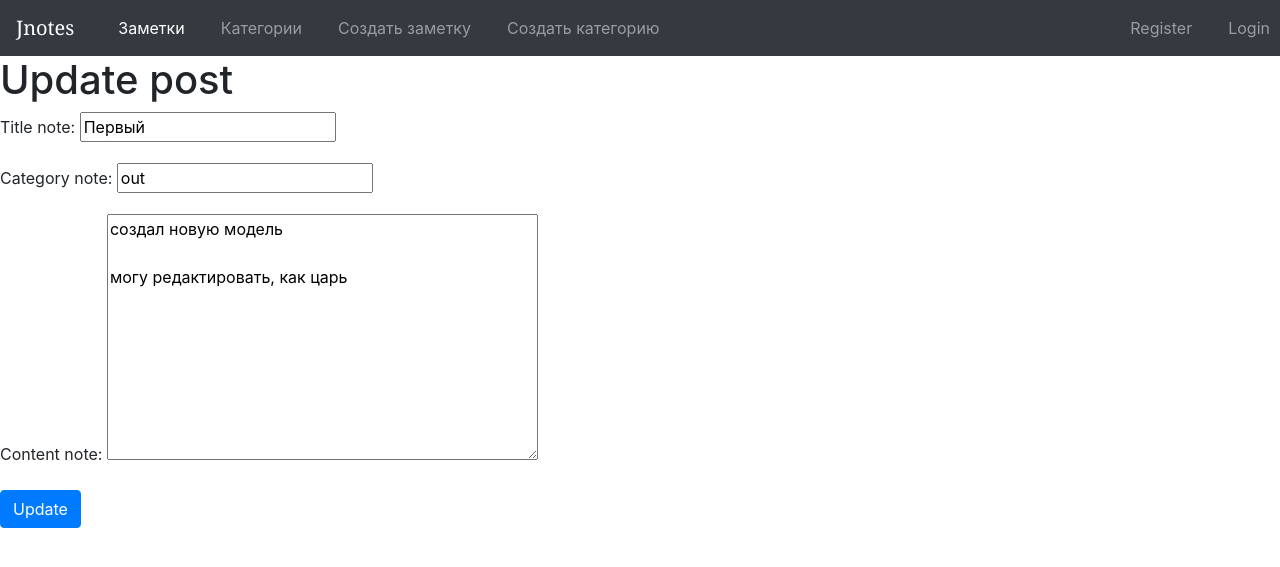
After one commit to Svesh1-800/web-notes, a Django app: page /note/1/update in a window 1280 px wide. The commit adds this page. Shown: the top 567 px of the page. Run offline with Django 3.2, Linux system fonts and the light colour scheme; data comes from the database, SQL or seed files in the repository.

Commit message:
new ability - notes editing
- new class NoteUpdateView
- new button in ho,e.html 'edit'
- changed model, new DateTimeField

```diff
--- a/jnotes/notes/models.py
+++ b/jnotes/notes/models.py
@@ -1,12 +1,14 @@
 from django.db import models
 from django.urls import reverse
+from django.utils import timezone
+
 
 # модель для создания аттрибутов заметки
 class Note(models.Model):
     title_note = models.CharField(blank=False, default='NoTitle', max_length=150)
     category_note = models.CharField(blank=True, default='out', max_length=150)
     content_note = models.TextField(blank=True)
-    post_date_note = models.TimeField(auto_now_add=True)
+    date_note = models.DateTimeField(auto_now_add=True)
 
     def get_absolute_url(self):
         return reverse('home')
--- a/jnotes/notes/templates/base.html
+++ b/jnotes/notes/templates/base.html
@@ -29,7 +29,7 @@
               <a class="nav-link" href="#">Категории</a>
             </li>
             <li class="nav-item">
-              <a class="nav-link" href="{% url 'add-note' %}">Создать заметку</a>
+              <a class="nav-link" href="{% url 'note-add' %}">Создать заметку</a>
             </li>
             <li class="nav-item">
               <a class="nav-link" href="#">Создать категорию</a>
--- a/jnotes/notes/templates/note-detail.html
+++ b/jnotes/notes/templates/note-detail.html
@@ -8,7 +8,6 @@
 <h3>{{ note.category_note }}</h3>
 <p>{{ note.content_note }}</p>
 </div>
-<a href="{% url 'note-delete' note.pk %}" class="btn btn-primary">Удалить</a>
 <style>
     .text{
     position: absolute;
--- /dev/null
+++ b/jnotes/notes/templates/note-update.html
@@ -0,0 +1,16 @@
+{% extends 'base.html' %}
+
+{% block title %} Update {% endblock %}
+
+{% block content %}
+
+<h1>Update post</h1>
+<div class="form-group">
+    <form method="POST">
+        {% csrf_token %}
+        {{ form.as_p }}
+        <button class="btn btn-primary">Update</button>
+    </form>
+</div>
+
+{% endblock %}
--- a/jnotes/notes/urls.py
+++ b/jnotes/notes/urls.py
@@ -1,9 +1,10 @@
 from django.urls import path
-from .views import HomeView, NoteDetailView, AddNoteView, NoteDeleteView
+from .views import HomeView, NoteDetailView, NoteAddView, NoteDeleteView, NoteUpdateView
 
 urlpatterns = [
     path('', HomeView.as_view(), name='home'),
     path('note/<int:pk>', NoteDetailView.as_view(), name='note-detail'),
-    path('add_note/', AddNoteView.as_view(), name='add-note'),
+    path('add_note/', NoteAddView.as_view(), name='note-add'),
     path('note/<int:pk>/remove', NoteDeleteView.as_view(), name='note-delete'),
+    path('note/<int:pk>/update', NoteUpdateView.as_view(), name='note-update'),
 ]
--- a/jnotes/notes/views.py
+++ b/jnotes/notes/views.py
@@ -1,27 +1,36 @@
 from django.shortcuts import render
-from django.views.generic import ListView, DetailView, CreateView, DeleteView
+from django.views.generic import ListView, DetailView, CreateView, DeleteView, UpdateView
 from django.urls import reverse, reverse_lazy
 
 from .models import Note
 
+# основная страница, со всеми заметками
 class HomeView(ListView):
     model = Note
     template_name = 'home.html'
-    ordering = ['-post_date_note']
+    ordering = ['-title_note']
     context_object_name = 'notes_list'
 
+# содержание заметки
 class NoteDetailView(DetailView):
     model = Note
     template_name = 'note-detail.html'
     context_object_name = 'note'
 
-class AddNoteView(CreateView):
+# создание заметки
+class NoteAddView(CreateView):
     model = Note
     template_name = 'add_note.html'
     fields = '__all__'
 
+# удаление заметки
 class NoteDeleteView(DeleteView):
     model = Note
     template_name = 'note-delete.html'
     success_url = reverse_lazy('home')
     context_object_name = 'note'
+
+class NoteUpdateView(UpdateView):
+    model = Note
+    template_name = 'note-update.html'
+    fields = '__all__'
```
Also changed, not shown: jnotes/notes/templates/home.html (+6 -1 lines), jnotes/db.sqlite3, jnotes/notes/migrations/0003_remove_note_post_date_note.py (added), jnotes/notes/migrations/0004_note_date_note.py (added).
